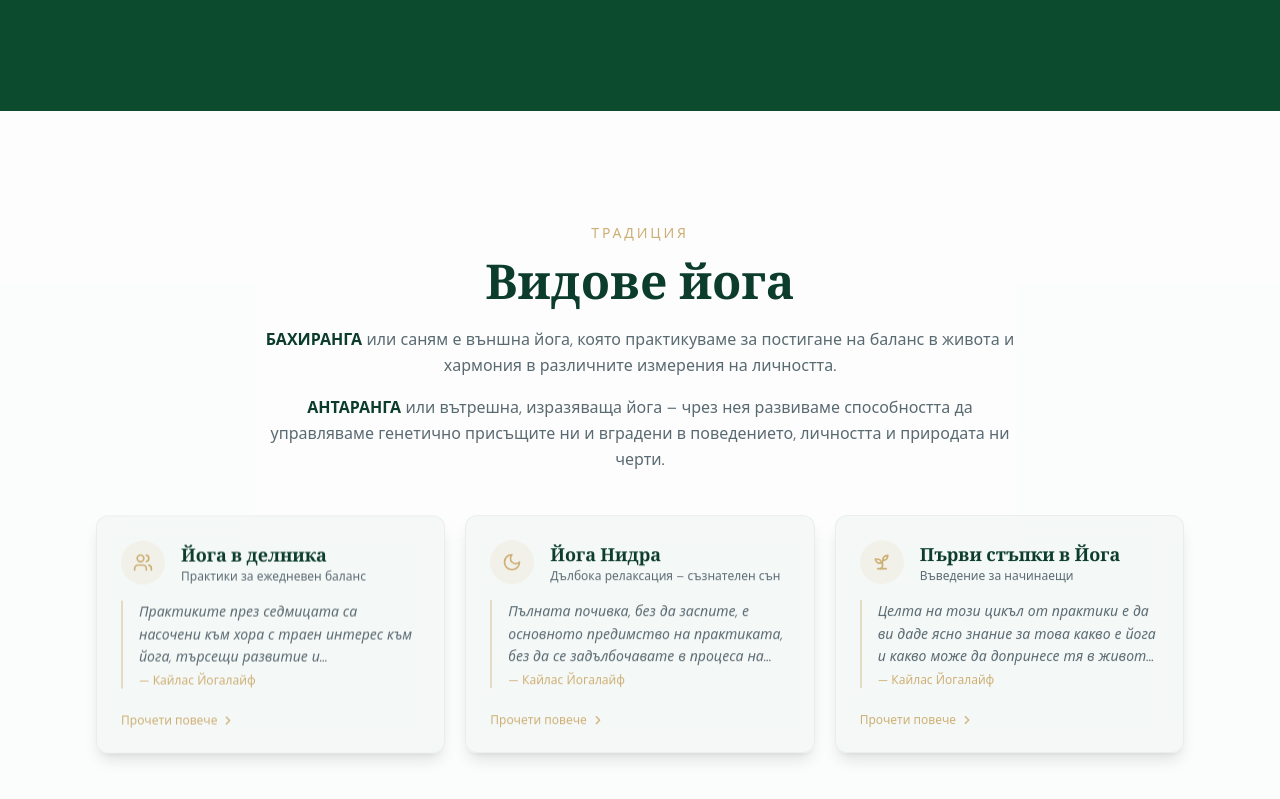
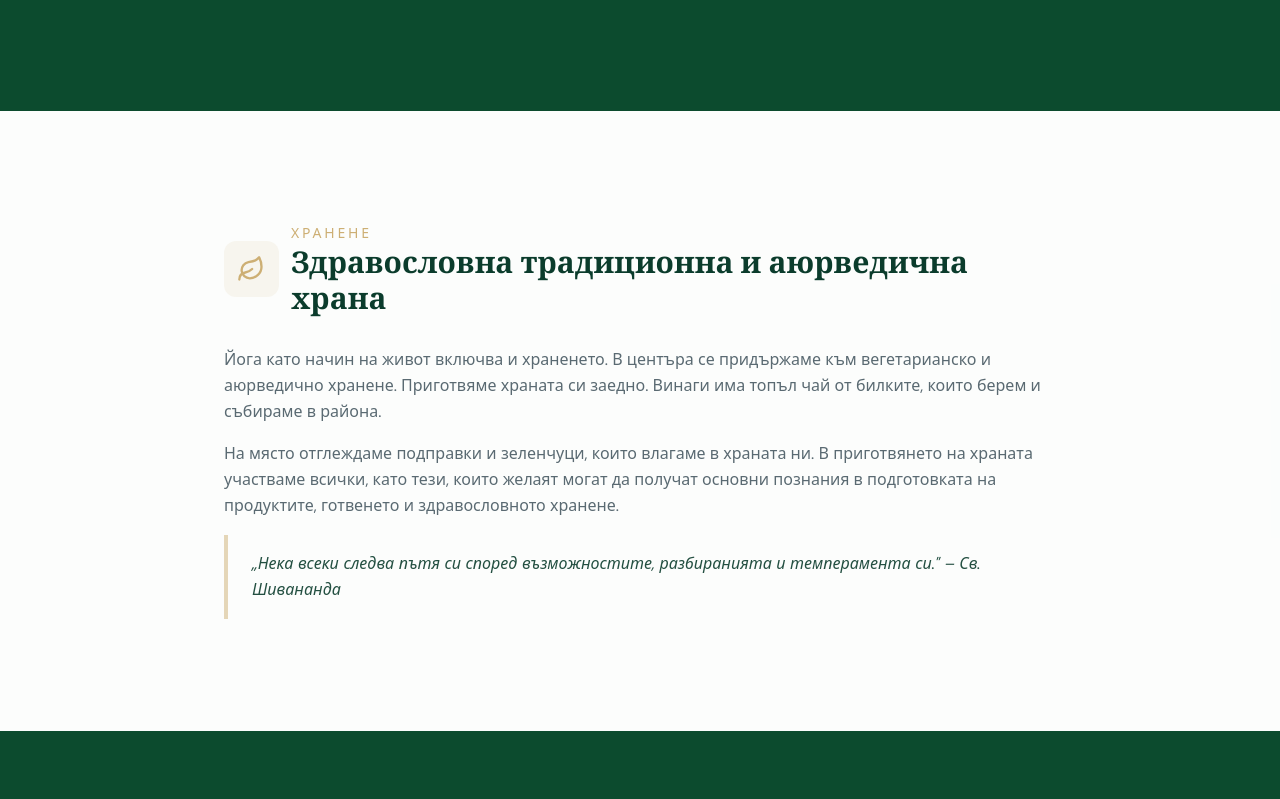
Before and after one commit to StroverIT/kailas, a Next.js app: page / in a window 1280 px wide. Shown: the part 6321-7120 px from the top of the page. Built offline with nearby package versions, Linux system fonts and the light colour scheme; no server answers; the database is empty; a web font is replaced by a local one.

Commit message:
Comment out YogaTypesSection in HomePage for future implementation, maintaining current layout structure.

```diff
--- a/src/app/page.tsx
+++ b/src/app/page.tsx
@@ -26,7 +26,7 @@ export default function HomePage() {
       <SpaceSection />
       {/* YOGA SYSTEM & TYPES */}
       <YogaSystemSection />
-      <YogaTypesSection />
+      {/* <YogaTypesSection /> */}
       {/* WHO IT'S FOR */}
       {/* <AudienceSection /> */}
       {/* FOOD */}
```
